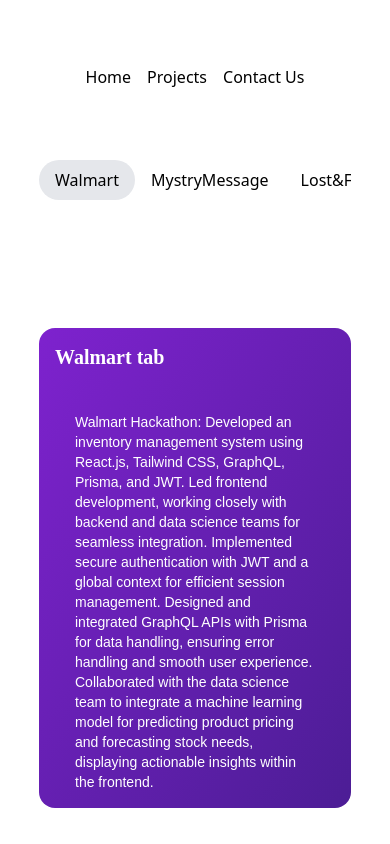
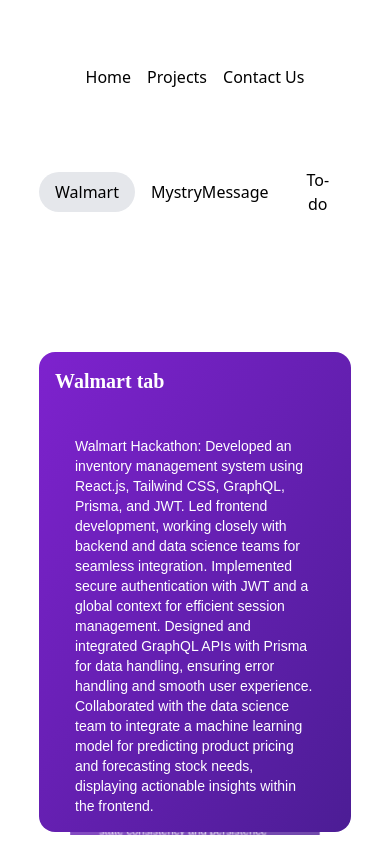
Before and after one commit to Warriorscoder/portfolio, a Next.js app: page /projects in a window 390 px wide. Built offline with nearby package versions, Linux system fonts and the light colour scheme; a web font is replaced by a local one.

Commit message:
to-do commit

```diff
--- a/src/app/projects/page.tsx
+++ b/src/app/projects/page.tsx
@@ -46,16 +46,16 @@
       ),
     },
     {
-      title: "Lost&Found",
+      title: "To-do",
       value: "playground",
       content: (
         <div className="w-full overflow-hidden relative rounded-2xl p-4 md:p-10 text-xl md:text-xl font-Ysabeau text-white bg-gradient-to-br from-purple-700 to-violet-900">
-          <Link href={""}> <p className="font-semibold text-xl md:text-4xl animate-bounce ">Lost&Found tab</p> </Link>
+          <Link href={"https://quadb-tech-silk.vercel.app/"}> <p className="font-semibold text-xl md:text-4xl animate-bounce ">To-do List</p> </Link>
           <DummyContent
             content={
-              "Lorem ipsum dolor sit amet, consectetur adipiscing elit. Sed do eiusmod tempor incididunt ut labore et dolore magna aliqua. Ut enim ad minim veniam, quis nostrud exercitation ullamco laboris nisi ut aliquip ex ea commodo consequat. Duis aute irure dolor in reprehenderit in voluptate velit esse cillum dolore eu fugiat nulla pariatur. Excepteur sint occaecat cupidatat non proident, sunt in culpa qui officia deserunt mollit anim id est laborum. Sed ut perspiciatis unde omnis iste natus error sit voluptatem accusantium doloremque laudantium. Nemo enim ipsam voluptatem quia voluptas sit aspernatur aut odit aut fugit. "
+              "This To-Do List project is a sleek and efficient task management application built with Next.js and TypeScript, ensuring high performance and type safety. It operates entirely on the client side, with no backend, leveraging Redux Toolkit for state management. To provide persistence across sessions, it utilizes Redux Persist, ensuring tasks remain saved even after page reloads. A standout feature of this application is the Ask AI functionality, powered by the Gemini API, which intelligently suggests 5-6 actionable steps to help users achieve their tasks more efficiently. This enhances productivity by breaking down goals into manageable steps. The application follows a clean and minimalistic UI, offering a seamless user experience while maintaining state consistency and persistence effortlessly."
             }
-            image={"/lost&found.png"}
+            image={"/To-do.png"}
           />
         </div>
       ),
--- a/src/components/Projects.tsx
+++ b/src/components/Projects.tsx
@@ -39,12 +39,18 @@
             ),
         },
         {
-            title: "Lost&Found",
+            title: "To-Do List",
             description:
-                "Experience real-time updates and never stress about version control again. Our platform ensures that you're always working on the most recent version of your project, eliminating the need for constant manual updates. Stay in the loop, keep your team aligned, and maintain the flow of your work without any interruptions.",
+                "It is a simple application in which user can add task to be performed of different categories ",
             content: (
                 <div className="h-full w-full bg-[linear-gradient(to_bottom_right,var(--orange-500),var(--yellow-500))] flex items-center justify-center text-white">
-                    To be soon
+                    <Image
+                        src="/To-do.png"
+                        width={300}
+                        height={300}
+                        className="h-full w-full object-cover"
+                        alt="linear board demo"
+                    />
                 </div>
             ),
         },
```
Also changed, not shown: public/To-do.png (added).
